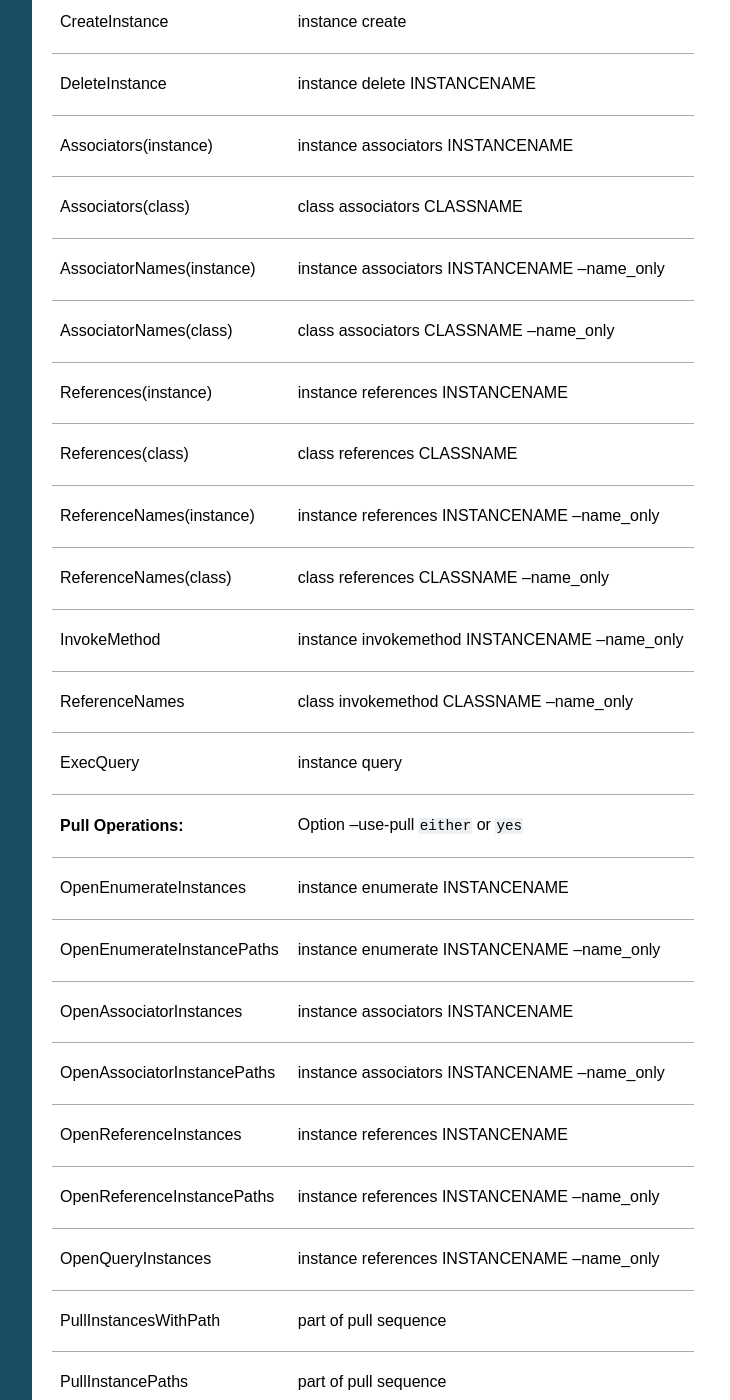
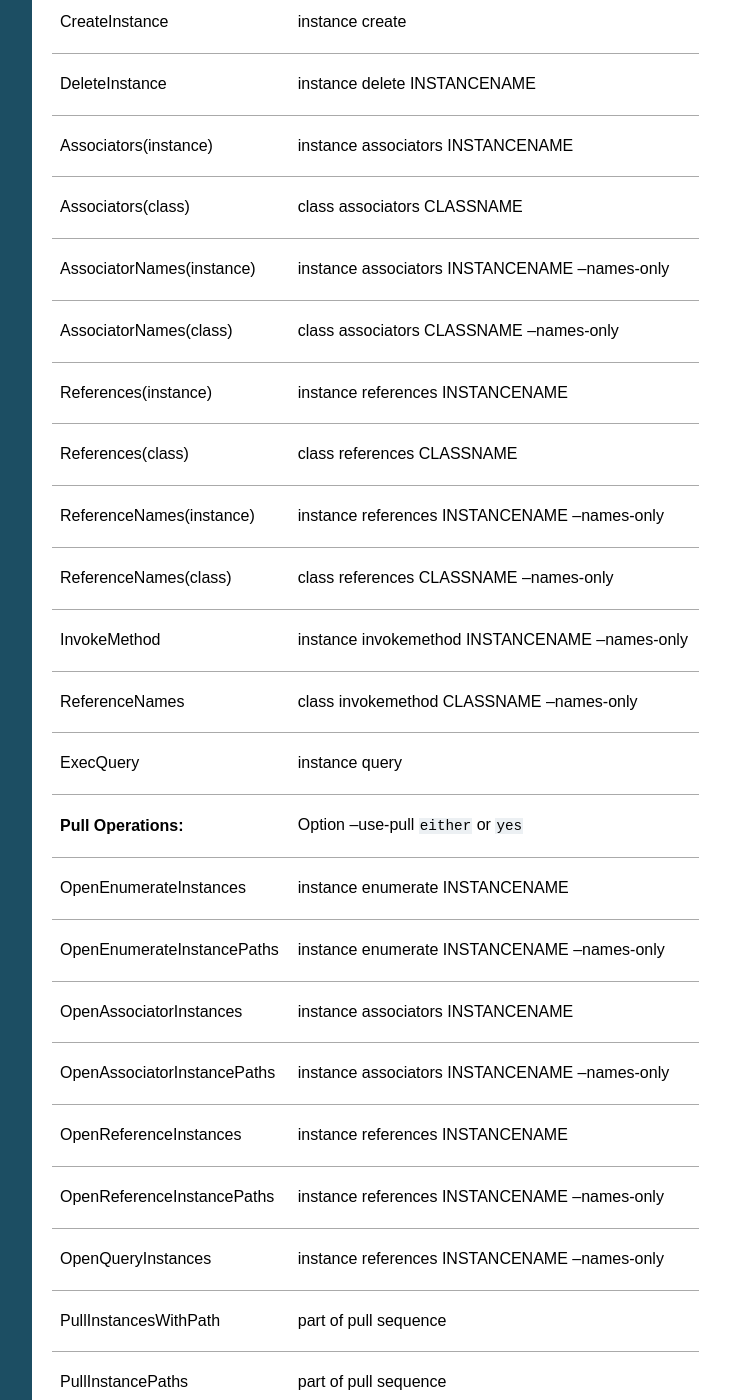
Before and after one commit to pywbem/pywbemtools, a Sphinx documentation site: the page built from docs/pywbemclicommands.rst, in a window 1280 px wide and 1400 px high, scrolled down 1391 px. Shown: the whole window, without its empty margins (198-928 px from the left). Built offline with Sphinx 7.4.7, drawn with Linux system fonts in a browser that asks for light colours; the version number could not be read and is left out; some of the changed text lies outside the part shown.

Commit message:
Fixed incorrect long option names and commands
Details:

* Fixed remaining cases of incorrect long option names or command names,
  mostly in comments, but also in manual test scripts.

Signed-off-by: Andreas Maier <maiera@de.ibm.com>

```diff
--- a/docs/pywbemclicommands.rst
+++ b/docs/pywbemclicommands.rst
@@ -83,30 +83,30 @@ WBEM CIM-XML Operation             pywbemcli command group & command
 =================================  ==============================================
 **Instance Operations:**
 EnumerateInstances                 instance enumerate INSTANCENAME
-EnumerateInstanceNames             instance enumerate INSTANCENAME --name_only
+EnumerateInstanceNames             instance enumerate INSTANCENAME --names-only
 GetInstance                        instance get INSTANCENAME
 ModifyInstance                     instance modify
 CreateInstance                     instance create
 DeleteInstance                     instance delete INSTANCENAME
 Associators(instance)              instance associators INSTANCENAME
 Associators(class)                 class associators CLASSNAME
-AssociatorNames(instance)          instance associators INSTANCENAME --name_only
-AssociatorNames(class)             class associators CLASSNAME --name_only
+AssociatorNames(instance)          instance associators INSTANCENAME --names-only
+AssociatorNames(class)             class associators CLASSNAME --names-only
 References(instance)               instance references INSTANCENAME
 References(class)                  class references CLASSNAME
-ReferenceNames(instance)           instance references INSTANCENAME --name_only
-ReferenceNames(class)              class references CLASSNAME --name_only
-InvokeMethod                       instance invokemethod INSTANCENAME --name_only
-ReferenceNames                     class invokemethod CLASSNAME --name_only
+ReferenceNames(instance)           instance references INSTANCENAME --names-only
+ReferenceNames(class)              class references CLASSNAME --names-only
+InvokeMethod                       instance invokemethod INSTANCENAME --names-only
+ReferenceNames                     class invokemethod CLASSNAME --names-only
 ExecQuery                          instance query
 **Pull Operations:**               Option --use-pull ``either`` or ``yes``
 OpenEnumerateInstances             instance enumerate INSTANCENAME
-OpenEnumerateInstancePaths         instance enumerate INSTANCENAME --name_only
+OpenEnumerateInstancePaths         instance enumerate INSTANCENAME --names-only
 OpenAssociatorInstances            instance associators INSTANCENAME
-OpenAssociatorInstancePaths        instance associators INSTANCENAME --name_only
+OpenAssociatorInstancePaths        instance associators INSTANCENAME --names-only
 OpenReferenceInstances             instance references INSTANCENAME
-OpenReferenceInstancePaths         instance references INSTANCENAME --name_only
-OpenQueryInstances                 instance references INSTANCENAME --name_only
+OpenReferenceInstancePaths         instance references INSTANCENAME --names-only
+OpenQueryInstances                 instance references INSTANCENAME --names-only
 PullInstancesWithPath              part of pull sequence
 PullInstancePaths                  part of pull sequence
 PullInstances                      part of pull sequence
@@ -346,7 +346,7 @@ The **class** group defines commands that act on CIM classes. see
 :ref:`pywbemcli class --help`. This group includes the following commands:
 
 * **associators** to retrieve the class associators classes or classnames if the
-  (``-o``/``--names-only``) option is set for a class defined by the CLASSNAME
+  (``-o/--names-only``) option is set for a class defined by the CLASSNAME
   argument in the namespace with this command or the default
   namespace and displayed in the defined format. If successful it displays the
   classes/classnames in the :term:`CIM object output formats` (see
@@ -357,7 +357,7 @@ The **class** group defines commands that act on CIM classes. see
 
   .. code-block:: text
 
-      $ pywbemcli --name mockassoc class associators TST_Person --names_only
+      $ pywbemcli --name mockassoc class associators TST_Person --names-only
         //FakedUrl/root/cimv2:TST_Person
       $
 
@@ -447,7 +447,7 @@ The **class** group defines commands that act on CIM classes. see
   See :ref:`pywbemcli class find --help` for details.
 * **get** to get a single class defined by the required CLASSNAME argument in the
   default namespace or the namespace defined with this command displayed in
-  the format defined by the ``--output-format``/``-o`` general option. If
+  the format defined by the ``--output-format/-o`` general option. If
   successul it displays the returned class, otherwise it displays the exception
   generated.  It can display the classes/classnames in the
   :term:`CIM object output formats` (see :ref:`Output formats`).
@@ -1003,7 +1003,7 @@ options for pywbemcli. The data includes:
 
 * **name** name of the connection (required).
 * **server** the url for the defined connection (required unless
-  ``--mock-server``/``-m`` defined).
+  ``--mock-server/-m`` defined).
 * **default-namespace** the default namespace defined for the connection
   (required).
 * **user** the user name for the connection (optional).
```
Also changed, not shown: other parts of docs/pywbemclicommands.rst (+2 -2 lines), design/pywbemclidesign.rst (+6 -6 lines), 5 other files.
